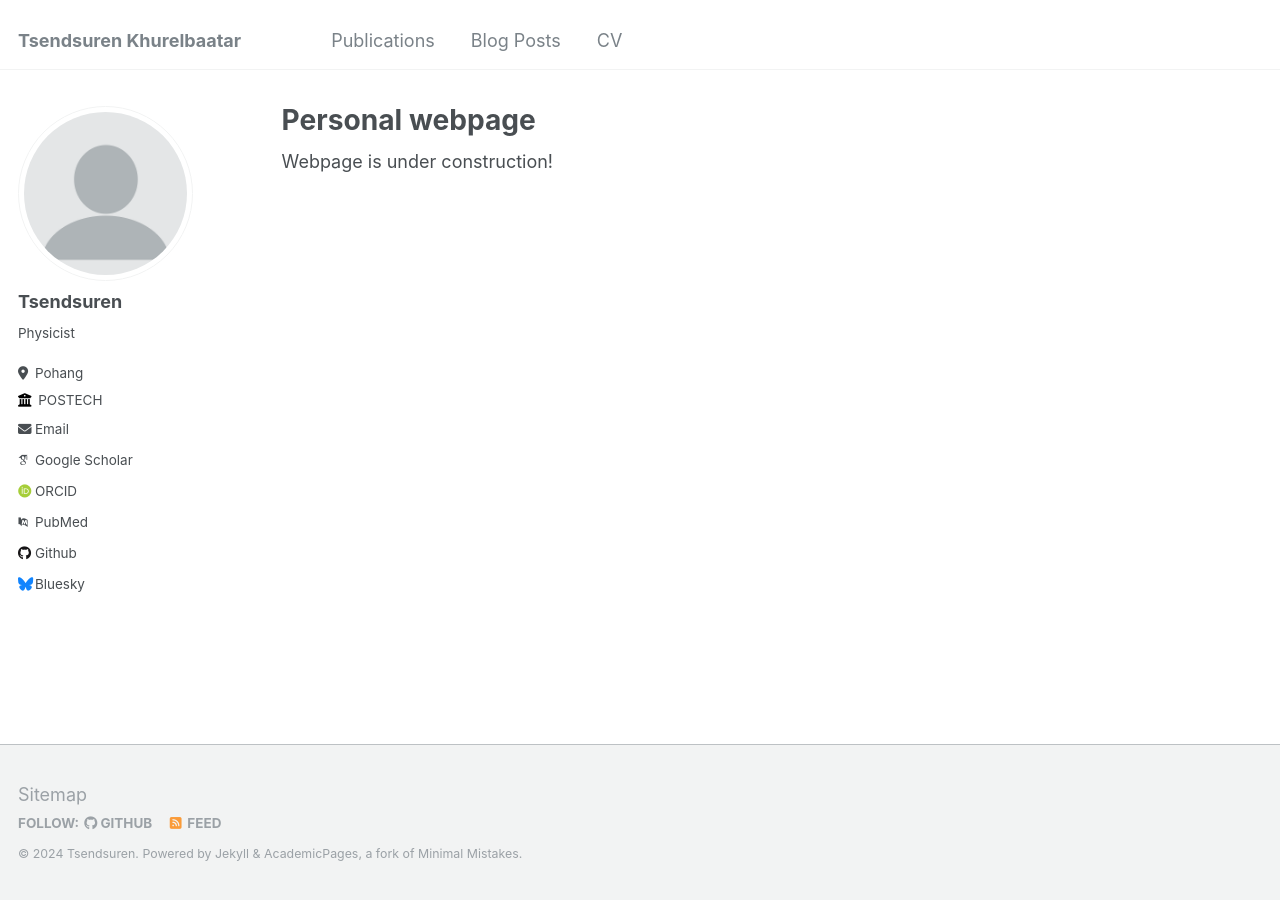
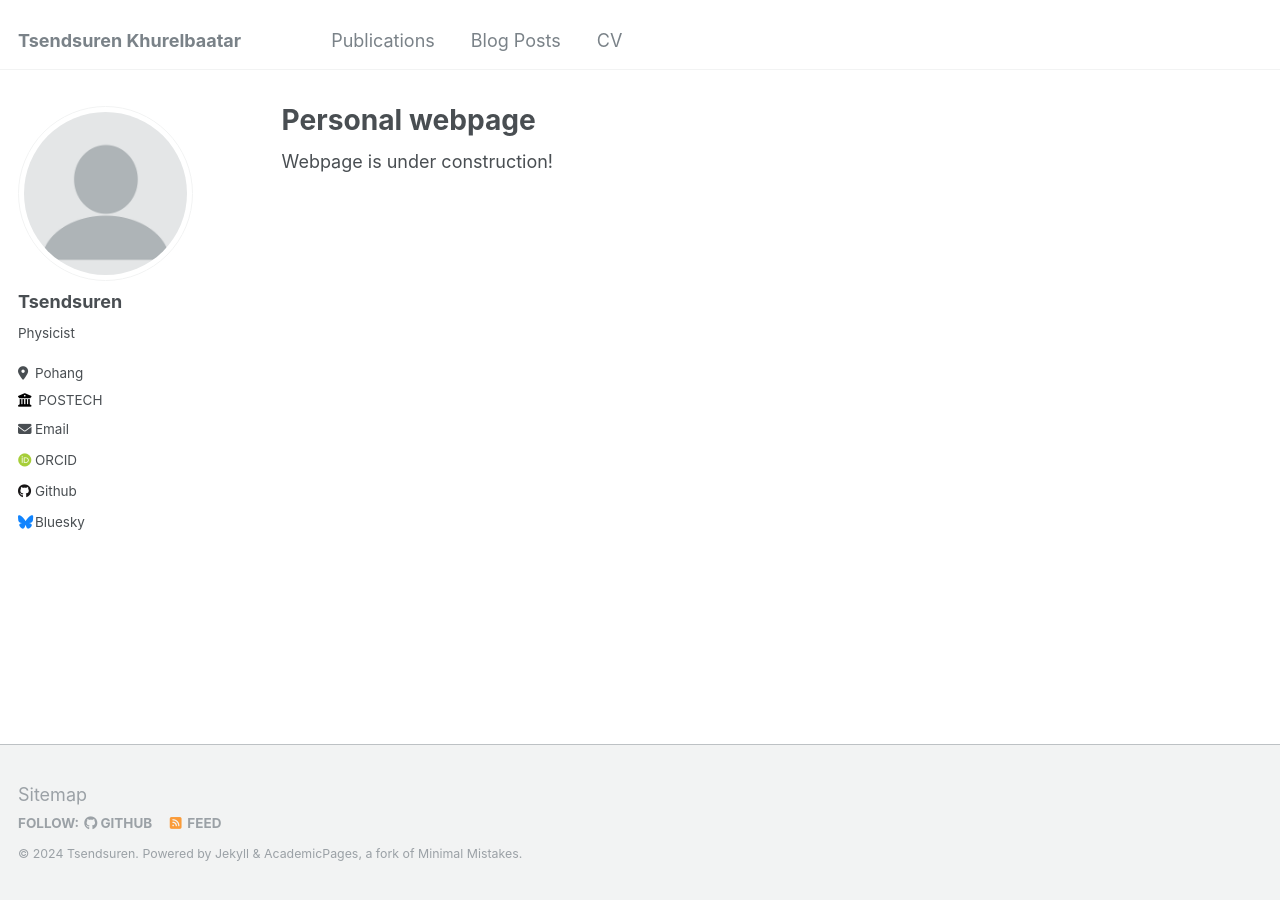
Before and after one commit to Tsendsuren/tsendsuren.github.io, a Jekyll site: the page built from _pages/about.md, in a window 1280 px wide. Built offline with Jekyll 4.4.1, drawn with Linux system fonts in a browser that asks for light colours; some web fonts are replaced.

Commit message:
updating info

```diff
--- a/_config.yml
+++ b/_config.yml
@@ -32,11 +32,11 @@ author:
 
   # Academic websites
   arxiv            : # URL - Update with the correct link to your profile
-  googlescholar    : "https://scholar.google.com/citations?user=PS_CX0AAAAAJ"
+  # googlescholar    : "https://scholar.google.com/citations?user=PS_CX0AAAAAJ"
   impactstory      : # URL
   orcid            : "http://orcid.org/yourorcidurl"
   semantic         : # URL
-  pubmed           : "https://www.ncbi.nlm.nih.gov/pubmed/?term=john+snow"
+  # pubmed           : "https://www.ncbi.nlm.nih.gov/pubmed/?term=john+snow"
   researchgate     : # URL
 
   # Repositories and software development
```
